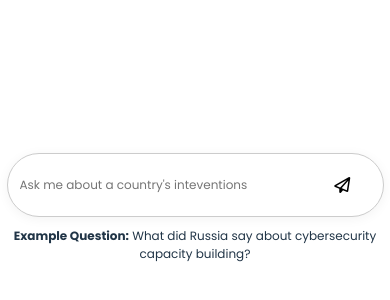
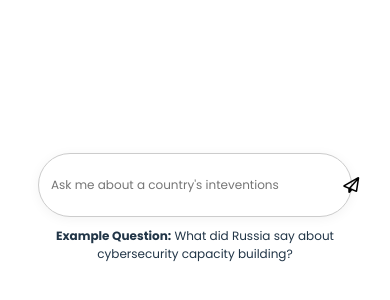
Before and after one commit to harshsharmaaiinfox/chatbot, a React (Vite) app: page / in a window 390 px wide. Shown: the part 214-514 px from the top of the page. Built offline with nearby package versions, Linux system fonts and the light colour scheme; a web font is replaced by a local one.

Commit message:
width settings

```diff
--- a/src/assets/style.css
+++ b/src/assets/style.css
@@ -395,4 +395,8 @@ ul{
     width: 250px;
 }
 
+.chat-screen {
+  width: 320px;
 }
+
+}
```
